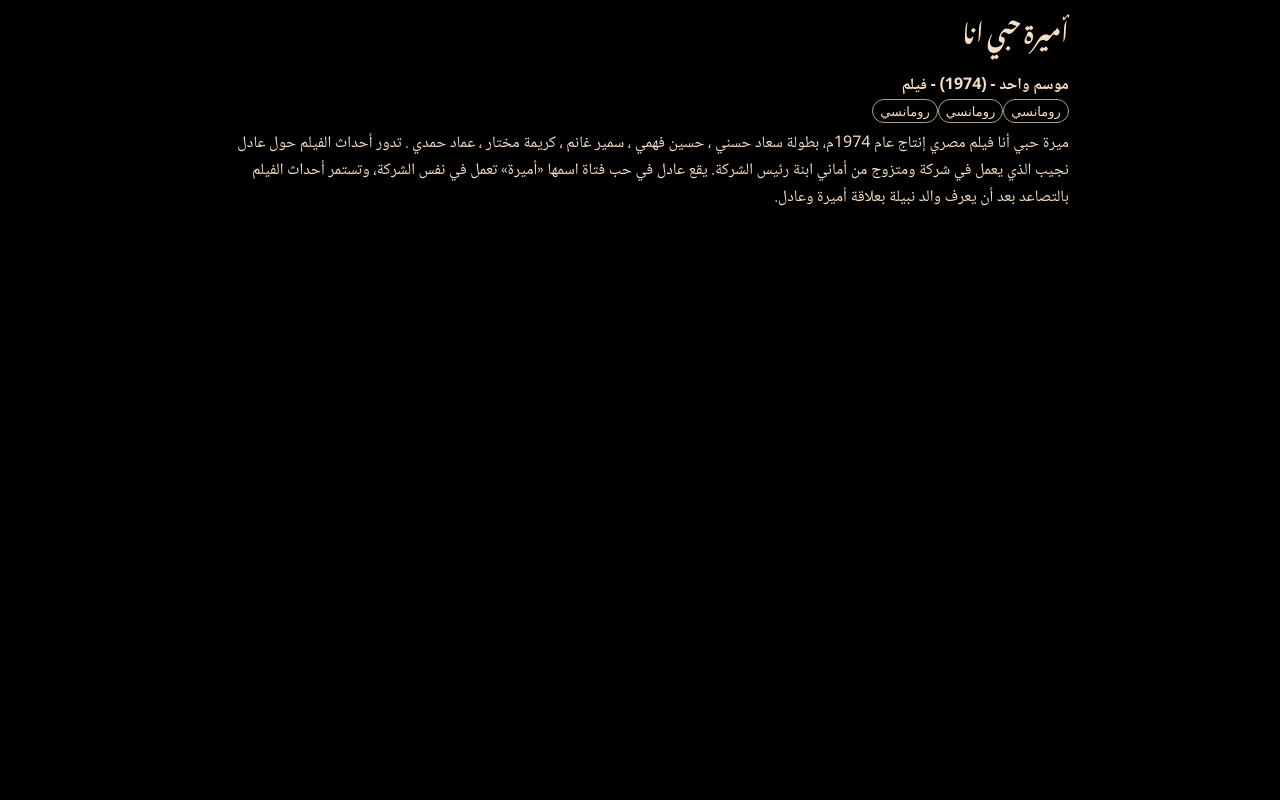
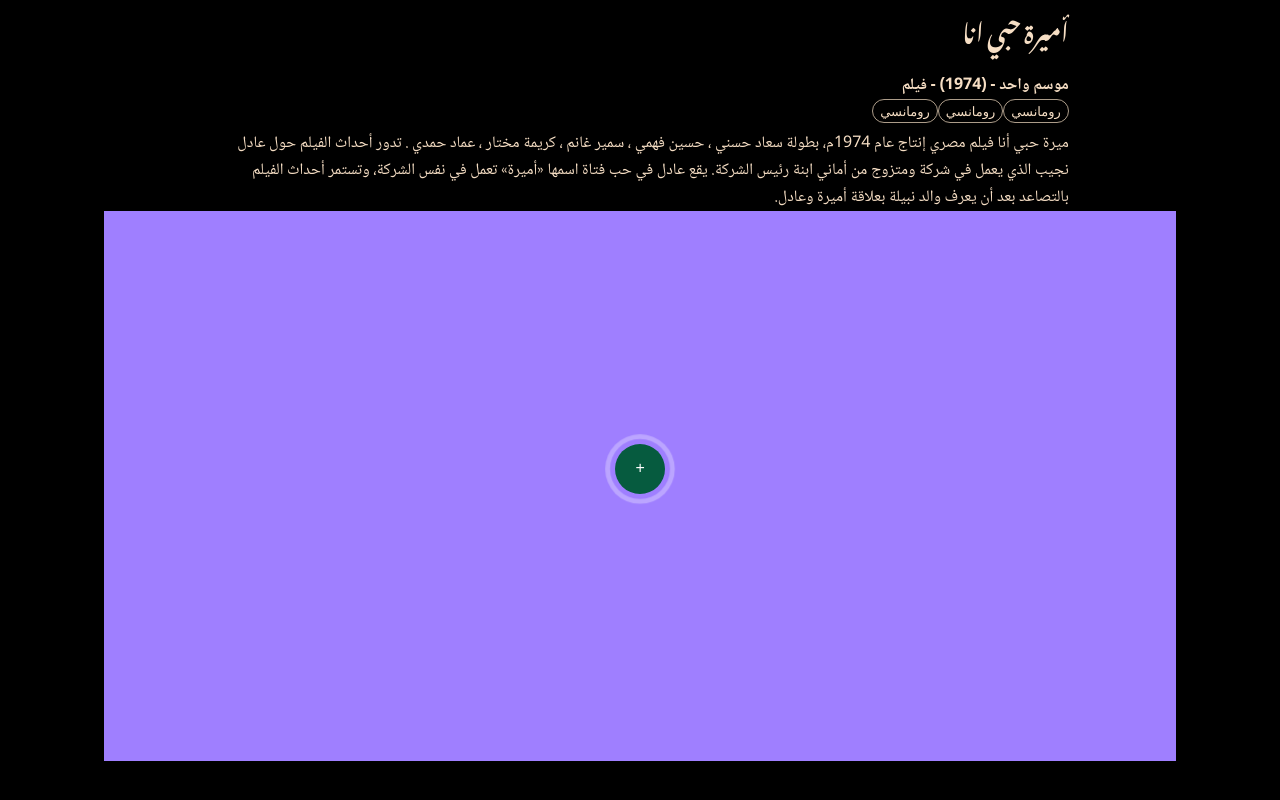
Before and after one commit to randa-11295/Nostalega, a Next.js app: page /media in a window 1280 px wide. Shown: the part 456-1256 px from the top of the page. Before the commit the page ends 800 px from the top, so only its background shows below. Built offline with nearby package versions, Linux system fonts and the light colour scheme; a web font is replaced by a local one.

Commit message:
add anmation

```diff
--- a/pages/media.js
+++ b/pages/media.js
@@ -1,7 +1,7 @@
 import ContainerBox from "../src/Components/HOC/ContainerBox"
 import Video from "../src/Components/MediaDetials/Video"
 import Detials from "../src/Components/MediaDetials/Detials"
-
+import ImageCover from "../src/Components/MediaDetials/ImageCover/ImageCover"
 
 
 
@@ -11,6 +11,7 @@ const media =() =>{
          <ContainerBox paddingAtTop={true} >
             <Detials />
 
+             <ImageCover />
             {/* <Video /> */}
         </ContainerBox >
     )
--- /dev/null
+++ b/src/Components/MediaDetials/ImageCover/ImageCover.js
@@ -0,0 +1,19 @@
+import classes from "./ImageCover.module.css"
+
+const ImageCover = () => {
+    return <div className={classes.aboutSite}>
+                <div className={classes.aboutSiteBanner}>
+                    <div className={classes.content}>
+                        <div>
+                            <a href="assets/images/videos/vid.mp4" className={classes.videoBtn }>
+                                <div className={classes.play}><i > +  </i></div>
+                            </a>
+                        </div>
+                    </div>
+                </div>
+            </div>
+
+}
+
+
+export default ImageCover
--- /dev/null
+++ b/src/Components/MediaDetials/ImageCover/ImageCover.module.css
@@ -0,0 +1,91 @@
+
+
+
+.aboutSiteBanner {
+    background: red;
+    height: 550px;
+
+    position: relative;
+    margin-bottom: 40px;
+}
+
+.aboutSiteBanner .content {
+    display: flex;
+    align-items: center;
+    justify-content: center;
+    height: 100%;
+    background-color: rgb(159, 127, 255);
+}
+
+.aboutSiteBanner .content .play {
+    width: 50px;
+    height: 50px;
+    background: var(--Main-color);
+    border-radius: 50%;
+    display: flex;
+    align-items: center;
+    justify-content: center;
+    color: white;
+    margin: auto;
+    margin-bottom: 33px;
+    transition: all .3s ease-in-out;
+    cursor: pointer;
+    position: relative;
+    background-color: rgb(6, 91, 63) ;
+
+}
+
+
+
+
+
+.aboutSiteBanner .content .play:hover {
+    background: #fff;
+
+}
+
+.aboutSiteBanner .content .play::after,
+.aboutSiteBanner .content .play::before {
+    -webkit-animation: video-box-shadow 1600ms ease-in-out 0ms;
+    animation: video-box-shadow 1600ms ease-in-out 0ms;
+    -webkit-animation-iteration-count: infinite;
+    animation-iteration-count: infinite;
+    width: 100%;
+    height: 100%;
+    content: "";
+    top: 0;
+    position: absolute;
+    border-radius: 50%;
+    transition: transform .3s ease-in-out;
+}
+
+.aboutSiteBanner .content .play::after {
+    -webkit-animation-delay: 800ms;
+    animation-delay: 800ms;
+}
+
+@keyframes video-box-shadow {
+    0% {
+        -webkit-transform: scale(1);
+        transform: scale(1);
+        opacity: .6;
+        -webkit-box-shadow: 0 0 0 0 #fff;
+        box-shadow: 0 0 0 0 #fff
+    }
+
+    50% {
+        -webkit-transform: scale(1.2);
+        transform: scale(1.2);
+        opacity: .3;
+        -webkit-box-shadow: 0 0 0 4px #fff;
+        box-shadow: 0 0 0 4px #fff
+    }
+
+    100% {
+        -webkit-box-shadow: 0 0 0 8px #fff;
+        box-shadow: 0 0 0 8px #fff;
+        -webkit-transform: scale(1.4);
+        transform: scale(1.4);
+        opacity: 0
+    }
+}
--- a/src/Components/Navbar/NavbarMobile.jsx
+++ b/src/Components/Navbar/NavbarMobile.jsx
@@ -21,7 +21,7 @@ export default function MenuAppBar() {
             <MenuIcon />
           </IconButton>
           <Typography variant="h6" component="div" sx={{ flexGrow: 1 }}>
-            Photos
+
           </Typography>
 
               <IconButton
```
